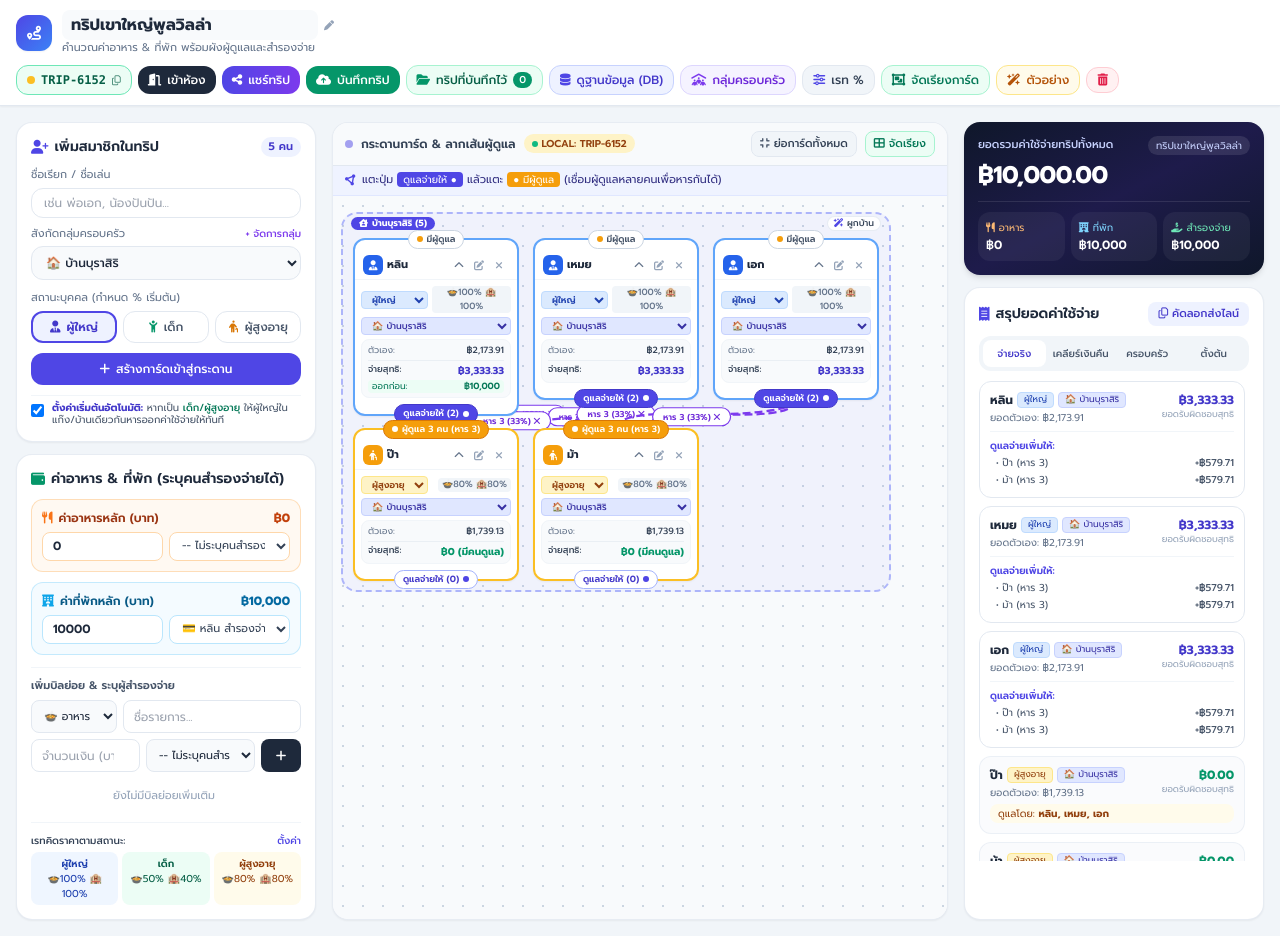
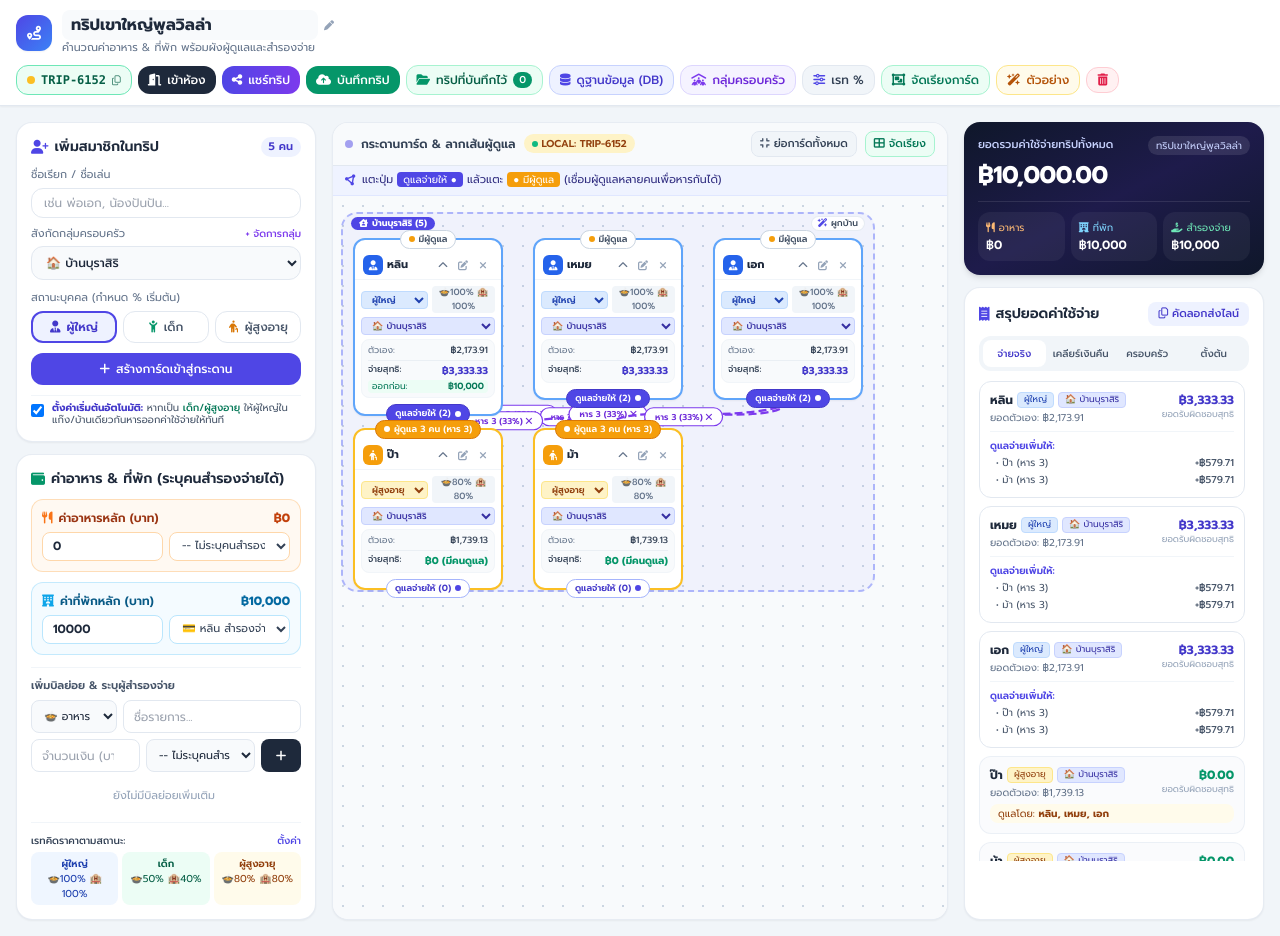
Before and after one commit to NathanBOld/TripShareCareNote, a plain HTML site: page index.html in a window 1280 px wide. Drawn offline with nearby package versions, Linux system fonts and the light colour scheme.

Commit message:
Update index.html
ปรับ CARD_WIDE 166>150

```diff
--- a/index.html
+++ b/index.html
@@ -1271,7 +1271,7 @@
         /**************************************************************
          * STATE MANAGEMENT & COMPACT / COLLAPSIBLE CARD DIMENSIONS
          **************************************************************/
-        const CARD_WIDTH = 166;
+        const CARD_WIDTH = 150;
         const CARD_HEIGHT_EXPANDED = 152;
         const CARD_HEIGHT_COLLAPSED = 68;
 
```
